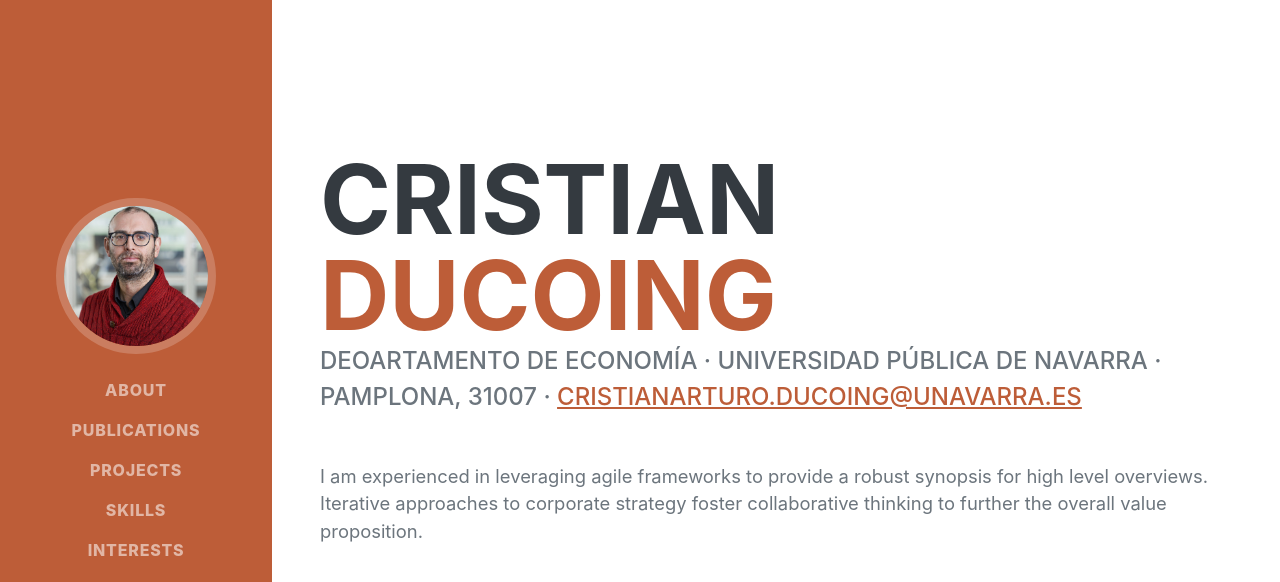
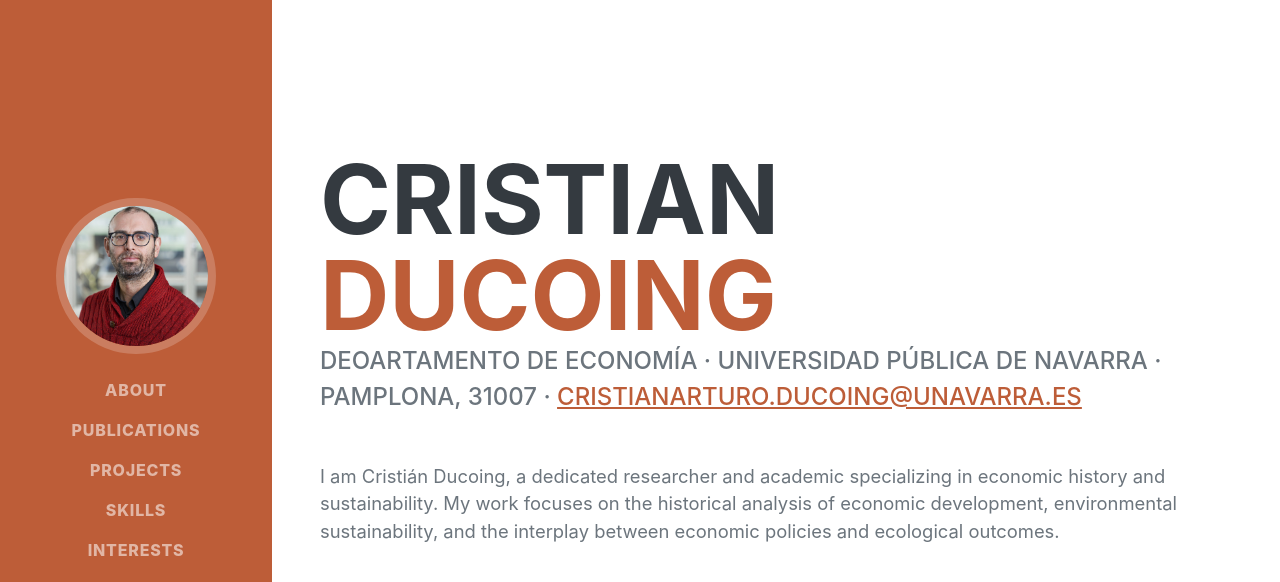
Before and after one commit to Tamboduc/cristianducoing.github.io, a plain HTML site: page index.html in a window 1280 px wide. Shown: the top 582 px of the page. Drawn offline with nearby package versions, Linux system fonts and the light colour scheme; files whose address does not match are found by name; a web font is replaced by a local one.

Commit message:
Update index.html

```diff
--- a/index.html
+++ b/index.html
@@ -47,7 +47,7 @@
                         Deoartamento de Economía · Universidad Pública de Navarra · Pamplona, 31007 ·
                         <a href="cristianarturo.ducoing@unavarra.es">cristianarturo.ducoing@unavarra.es</a>
                     </div>
-                    <p class="lead mb-5">I am experienced in leveraging agile frameworks to provide a robust synopsis for high level overviews. Iterative approaches to corporate strategy foster collaborative thinking to further the overall value proposition.</p>
+                    <p class="lead mb-5">I am Cristián Ducoing, a dedicated researcher and academic specializing in economic history and sustainability. My work focuses on the historical analysis of economic development, environmental sustainability, and the interplay between economic policies and ecological outcomes.</p>
                     <div class="social-icons">
                         <a class="social-icon" href="#!"><i class="fab fa-linkedin-in"></i></a>
                         <a class="social-icon" href="#!"><i class="fab fa-github"></i></a>
```
